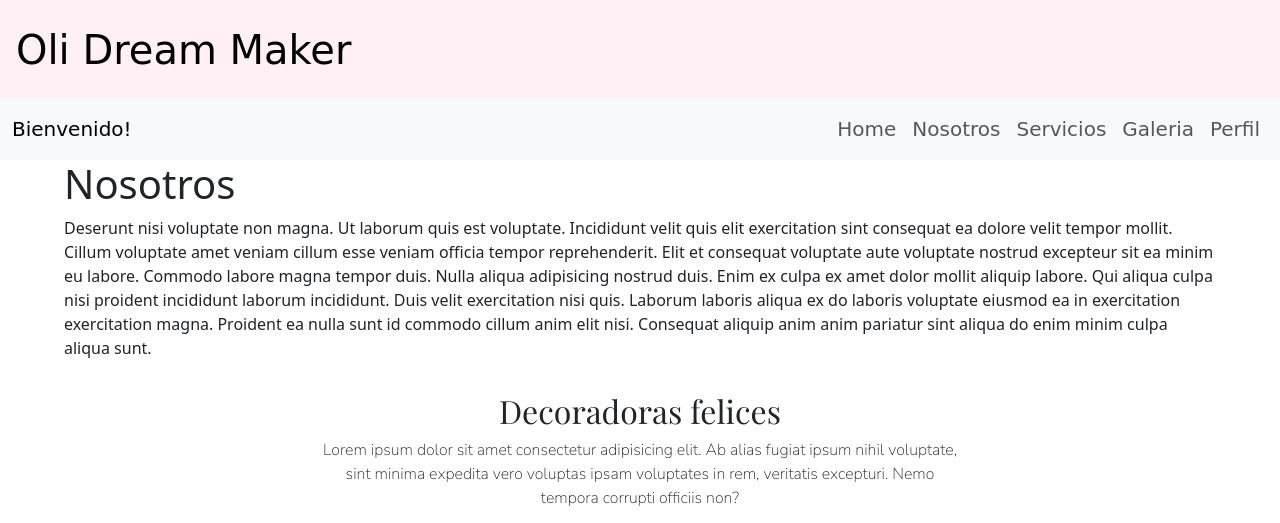
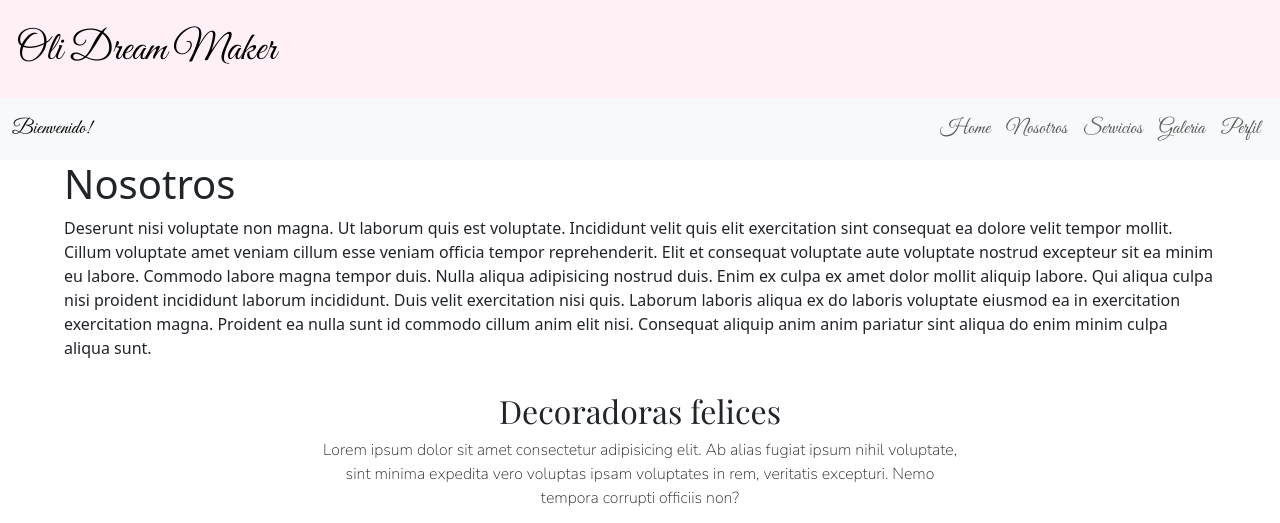
Before and after one commit to viarvima/viarvima.github.io, a plain HTML site: page about_us/nosotros.html in a window 1280 px wide. Shown: the top 523 px of the page. Drawn offline with nearby package versions, Linux system fonts and the light colour scheme; grey boxes are pictures that could not be loaded.

Commit message:
Agrega arreglo en fuentes del navbar

```diff
--- a/about_us/nosotros.html
+++ b/about_us/nosotros.html
@@ -6,10 +6,7 @@
     <link rel="stylesheet" href="./../estilogeneral.css" />
     <link rel="preconnect" href="https://fonts.googleapis.com" />
     <link rel="preconnect" href="https://fonts.gstatic.com" crossorigin />
-    <link
-      href="https://fonts.googleapis.com/css2?family=Nunito+Sans:opsz,wght@6..12,200&family=Playfair+Display&display=swap"
-      rel="stylesheet"
-    />
+    <link href="https://fonts.googleapis.com/css2?family=Great+Vibes&family=Nunito+Sans:opsz,wght@6..12,200&family=Playfair+Display&display=swap" rel="stylesheet">
     <link
       href="https://cdn.jsdelivr.net/npm/bootstrap@5.3.2/dist/css/bootstrap.min.css"
       rel="stylesheet"
```
Also changed, not shown: galeria/galeria.html (+1 -5 lines), index.html (+1 -4 lines), servicios/servicios.html (+1 -4 lines).
